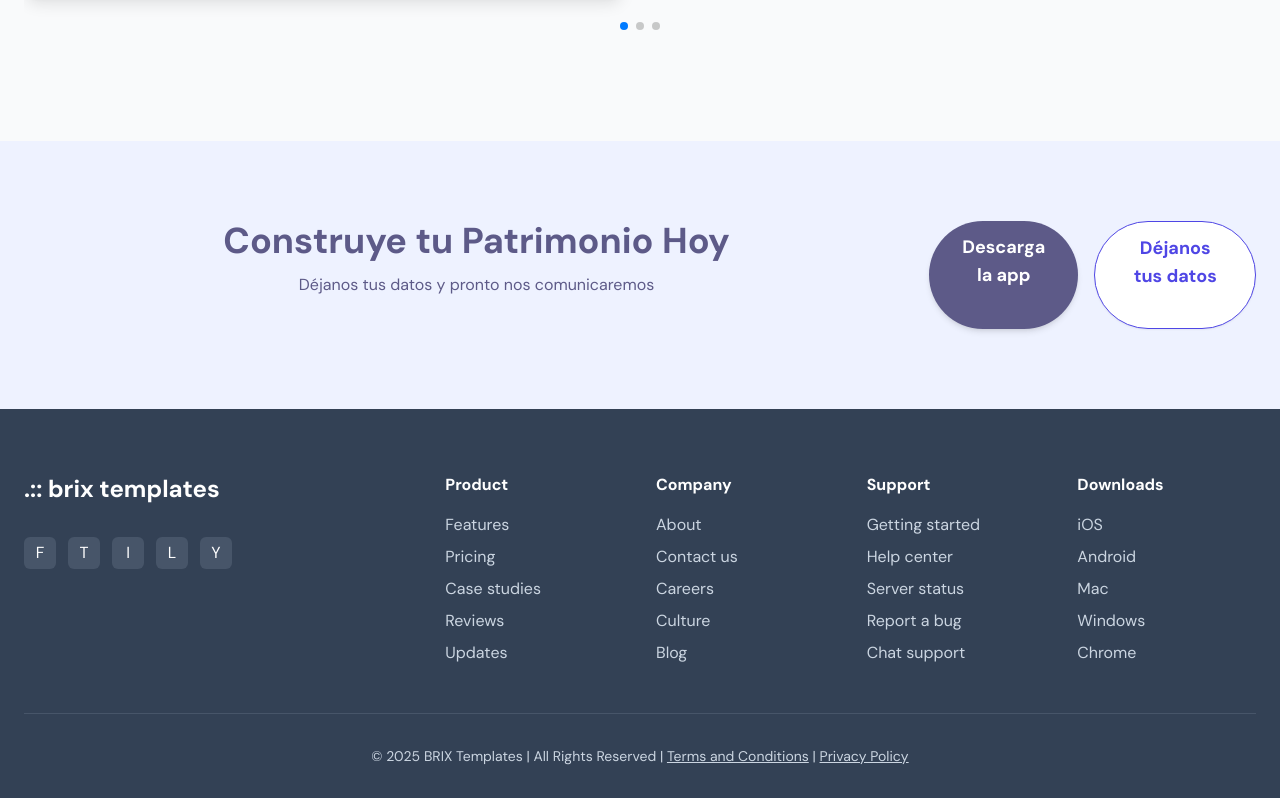
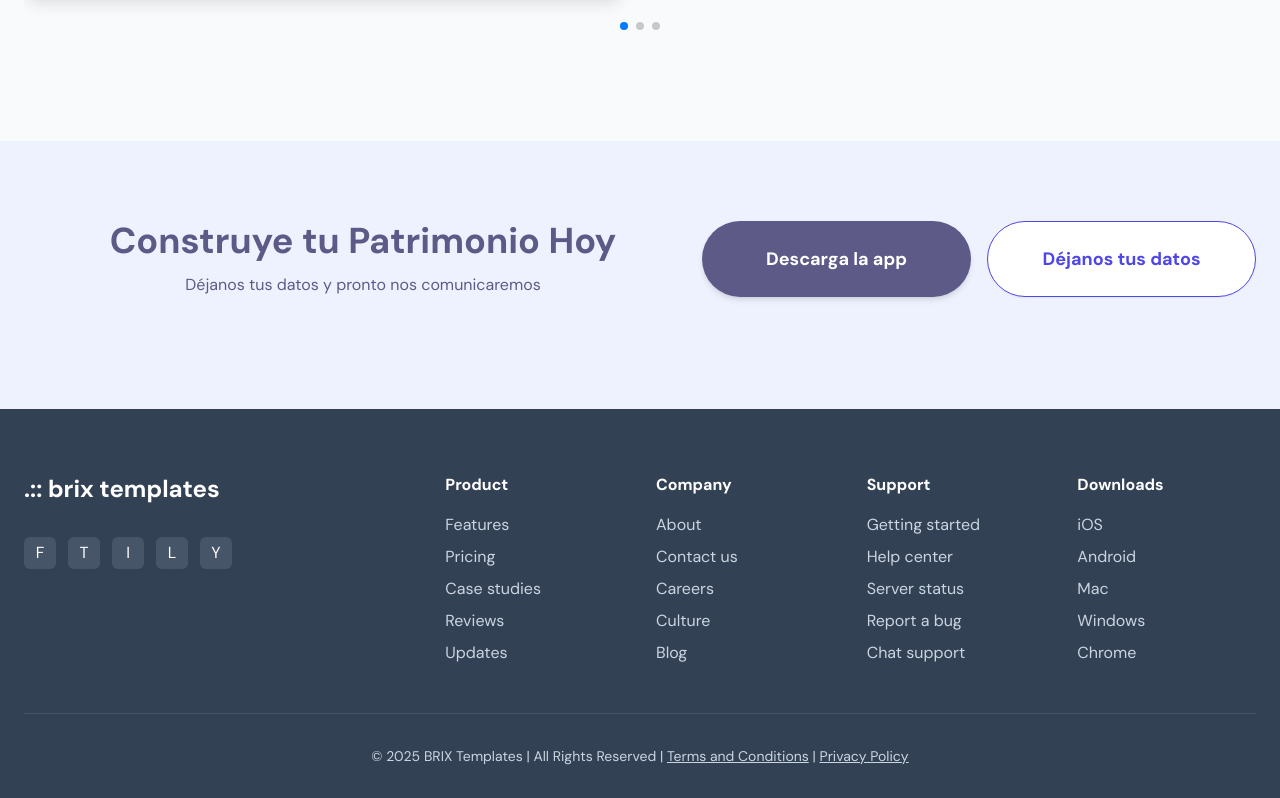
Before and after one commit to WilliamsRincon/patrimonio-hoy, a plain HTML site: page index.html in a window 1280 px wide. Shown: the part 5852-6650 px from the top of the page. Drawn offline with nearby package versions, Linux system fonts and the light colour scheme.

Commit message:
style: update button classes and add new .cta-button styles
This commit modifies the button classes in index.html to use a new .cta-button class for consistency and improved styling. Additionally, it introduces styles for the .cta-button in styles.css, enhancing the layout and appearance of call-to-action buttons.

```diff
--- a/assets/css/styles.css
+++ b/assets/css/styles.css
@@ -23,3 +23,11 @@ nav a{
   height: 298px;
   margin: 0px 10px;
 } */
+
+.cta-button {
+  width: 269px;
+  height: 76px;
+  display: flex;
+  align-items: center;
+  justify-content: center;
+}
--- a/index.html
+++ b/index.html
@@ -627,10 +627,10 @@
         <div class="flex flex-col sm:flex-row justify-center space-y-3 sm:space-y-0 sm:space-x-4">
           <a href="#descarga-app-final"
             style="background-color: #5D5A88;"
-            class="hover:bg-indigo-700 text-white font-semibold py-3 px-8 rounded-full shadow-md text-center text-lg transition duration-150 ease-in-out">
+            class="cta-button hover:bg-indigo-700 text-white font-semibold py-3 px-8 rounded-full shadow-md text-center text-lg transition duration-150 ease-in-out">
             Descarga la app
           </a>
-          <a href="#dejanos-datos-final" class="bg-white hover:bg-gray-100 text-indigo-600 font-semibold py-3 px-8 rounded-full border border-indigo-600 shadow-sm text-center text-lg transition duration-150 ease-in-out">
+          <a href="#dejanos-datos-final" class="cta-button bg-white hover:bg-gray-100 text-indigo-600 font-semibold py-3 px-8 rounded-full border border-indigo-600 shadow-sm text-center text-lg transition duration-150 ease-in-out">
             Déjanos tus datos
           </a>
         </div>
```
